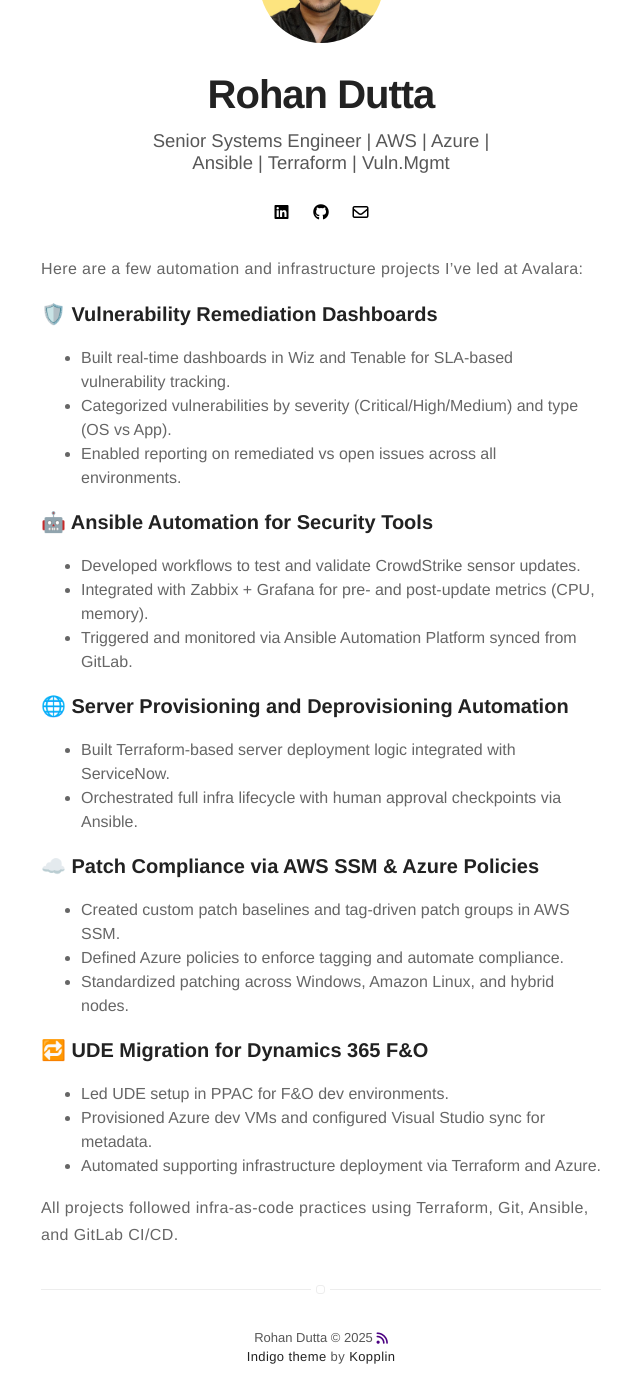
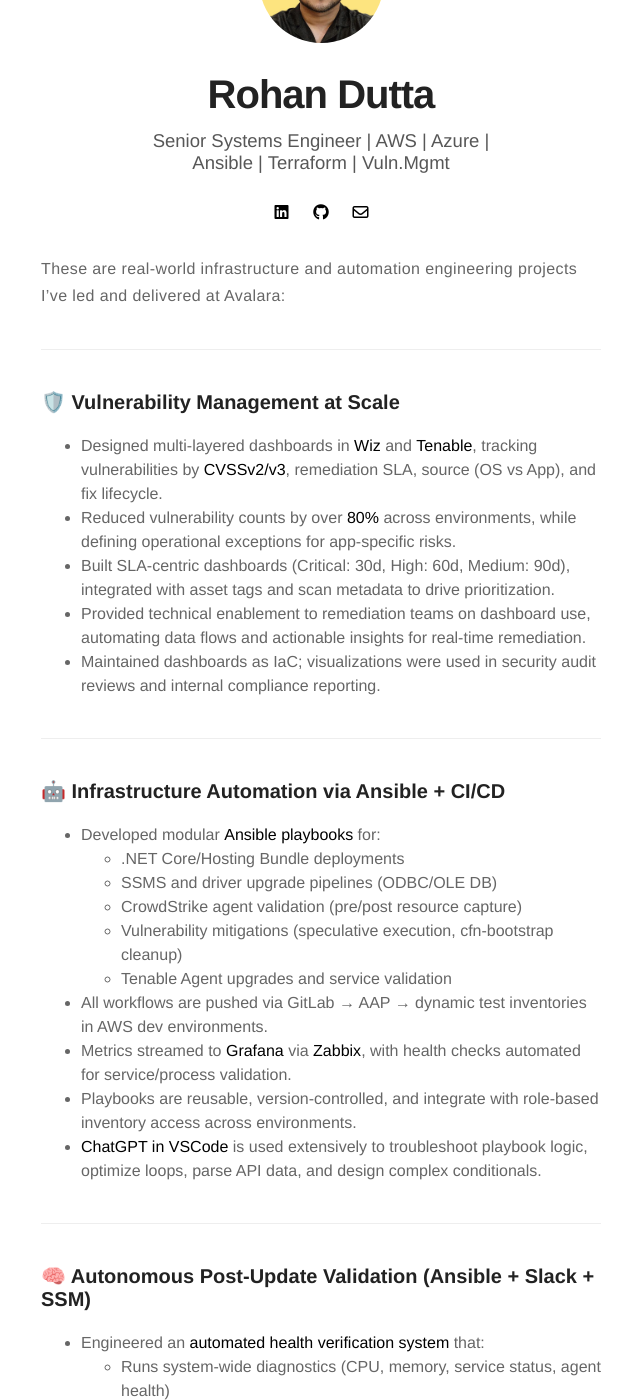
Before and after one commit to Ronx97/ronx97.github.io, a Jekyll site: the page built from projects.md, in a window 1280 px wide and 1400 px high, scrolled down 207 px. Shown: the whole window, without its empty margins (319-959 px from the left). Built offline with Jekyll 4.4.1, drawn with Linux system fonts in a browser that asks for light colours; nearby versions of some CDN libraries; some of the changed text lies outside the part shown.

Commit message:
Update projects with advanced automation, IAC, and best practices

```diff
--- a/projects.md
+++ b/projects.md
@@ -3,30 +3,96 @@
 title: Projects
 ---
 
-Here are a few automation and infrastructure projects I’ve led at Avalara:
+These are real-world infrastructure and automation engineering projects I’ve led and delivered at Avalara:
 
-### 🛡️ Vulnerability Remediation Dashboards
-- Built real-time dashboards in Wiz and Tenable for SLA-based vulnerability tracking.
-- Categorized vulnerabilities by severity (Critical/High/Medium) and type (OS vs App).
-- Enabled reporting on remediated vs open issues across all environments.
+---
 
-### 🤖 Ansible Automation for Security Tools
-- Developed workflows to test and validate CrowdStrike sensor updates.
-- Integrated with Zabbix + Grafana for pre- and post-update metrics (CPU, memory).
-- Triggered and monitored via Ansible Automation Platform synced from GitLab.
+### 🛡️ Vulnerability Management at Scale
 
-### 🌐 Server Provisioning and Deprovisioning Automation
-- Built Terraform-based server deployment logic integrated with ServiceNow.
-- Orchestrated full infra lifecycle with human approval checkpoints via Ansible.
+- Designed multi-layered dashboards in **Wiz** and **Tenable**, tracking vulnerabilities by **CVSSv2/v3**, remediation SLA, source (OS vs App), and fix lifecycle.
+- Reduced vulnerability counts by over **80%** across environments, while defining operational exceptions for app-specific risks.
+- Built SLA-centric dashboards (Critical: 30d, High: 60d, Medium: 90d), integrated with asset tags and scan metadata to drive prioritization.
+- Provided technical enablement to remediation teams on dashboard use, automating data flows and actionable insights for real-time remediation.
+- Maintained dashboards as IaC; visualizations were used in security audit reviews and internal compliance reporting.
 
-### ☁️ Patch Compliance via AWS SSM & Azure Policies
-- Created custom patch baselines and tag-driven patch groups in AWS SSM.
-- Defined Azure policies to enforce tagging and automate compliance.
-- Standardized patching across Windows, Amazon Linux, and hybrid nodes.
+---
+
+### 🤖 Infrastructure Automation via Ansible + CI/CD
+
+- Developed modular **Ansible playbooks** for:
+  - .NET Core/Hosting Bundle deployments
+  - SSMS and driver upgrade pipelines (ODBC/OLE DB)
+  - CrowdStrike agent validation (pre/post resource capture)
+  - Vulnerability mitigations (speculative execution, cfn-bootstrap cleanup)
+  - Tenable Agent upgrades and service validation
+- All workflows are pushed via GitLab → AAP → dynamic test inventories in AWS dev environments.
+- Metrics streamed to **Grafana** via **Zabbix**, with health checks automated for service/process validation.
+- Playbooks are reusable, version-controlled, and integrate with role-based inventory access across environments.
+- **ChatGPT in VSCode** is used extensively to troubleshoot playbook logic, optimize loops, parse API data, and design complex conditionals.
+
+---
+
+### 🧠 Autonomous Post-Update Validation (Ansible + Slack + SSM)
+
+- Engineered an **automated health verification system** that:
+  - Runs system-wide diagnostics (CPU, memory, service status, agent health)
+  - Triggers via Ansible schedule after scheduled maintenance events
+  - Summarizes host-level results, uploads formatted CSV and message to Slack
+- Ensures clean handoff post-maintenance and helps detect regression scenarios early
+
+---
+
+### 🌐 Automated Provisioning + Decommissioning (ServiceNow, Terraform, AAP)
+
+- Built fully automated server provisioning pipeline:
+  - **ServiceNow Catalog → GitLab CI → Terraform Infra Deploy → AAP Bootstrap**
+  - Supports EC2 and Azure VMs, using reusable modules for OS, region, env-specific logic
+- Decommissioning pipeline automates:
+  - NetBox removal, DNS cleanup, AD unbinding, SSM deregistration, EBS tag removal
+- Modular architecture enables multi-region, multi-account deployment and teardown
+- Cost tags and infra metadata are appended for all compute resources by default
+
+---
+
+### ☁️ Lambda-Based System Lifecycle Orchestration (PowerOps)
+
+- Designed **event-driven Lambda architecture** to auto-power on and off test systems:
+  - Uses **EventBridge + Python Lambda** to detect 2nd Tuesday (Patch Tuesday)
+  - Systems auto-start, monitored, and shut down exactly 3 days later
+  - Sends Slack Webhook alerts to stakeholders on both power-on and off events
+- Entire stack deployed via **Terraform**, with reusability across accounts
+- This project introduced measurable **cost savings** by removing idle workloads in non-prod
+
+---
+
+### 🔒 IAM and Security Group Automation (for Okta + Infra Access)
+
+- Created Ansible-based workflows to:
+  - Provision SGs tied to Okta app roles and infra-access use cases
+  - Define auto-tagging rules and enforce via Git-based IaC
+  - Use domain-specific inventories to scope changes securely
+
+---
+
+### 🧩 Cost and Compliance Automation Across Multi-Cloud
+
+- Defined tagging policies across **Azure subscriptions** and AWS accounts
+- Used **Terraform modules** to enforce compliance at scale
+- Maintained **custom patching baselines** and **tag-driven patch groups** in AWS Systems Manager
+- Leveraged Tableau and cloud-native tools for cost analytics and optimization triggers
+
+---
 
 ### 🔁 UDE Migration for Dynamics 365 F&O
-- Led UDE setup in PPAC for F&O dev environments.
-- Provisioned Azure dev VMs and configured Visual Studio sync for metadata.
-- Automated supporting infrastructure deployment via Terraform and Azure.
 
-All projects followed infra-as-code practices using Terraform, Git, Ansible, and GitLab CI/CD.
+- Lead migration of dev environments from LCS to **Power Platform Admin Center (UDE)**
+- Provisioned Azure VMs, configured metadata sync with Visual Studio
+- Automated UDE registration, developer access, and metadata refresh pipeline using GitLab, Terraform, and VS tooling
+
+---
+
+### 🧱 Engineering Best Practices
+
+- Every solution follows **infrastructure-as-code** using **modular, reusable Terraform** that works across multiple cloud accounts.
+- All workflows are integrated with **GitLab CI/CD**, include **AI-assisted logic validation**, and are built to be **self-healing and observable**.
+- Systems are designed for scale, cost visibility, and environment parity between dev, test, and prod.
```
